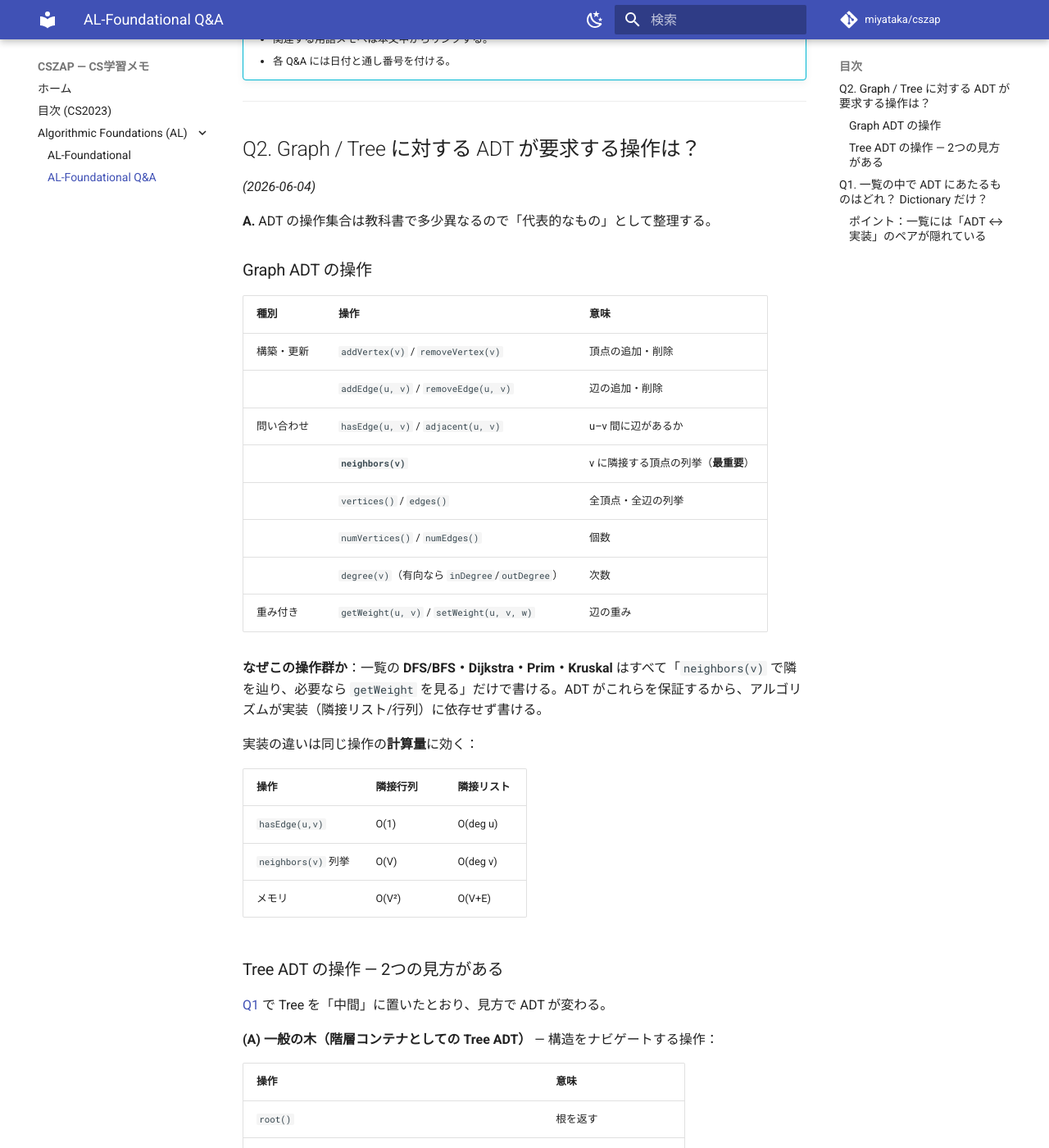
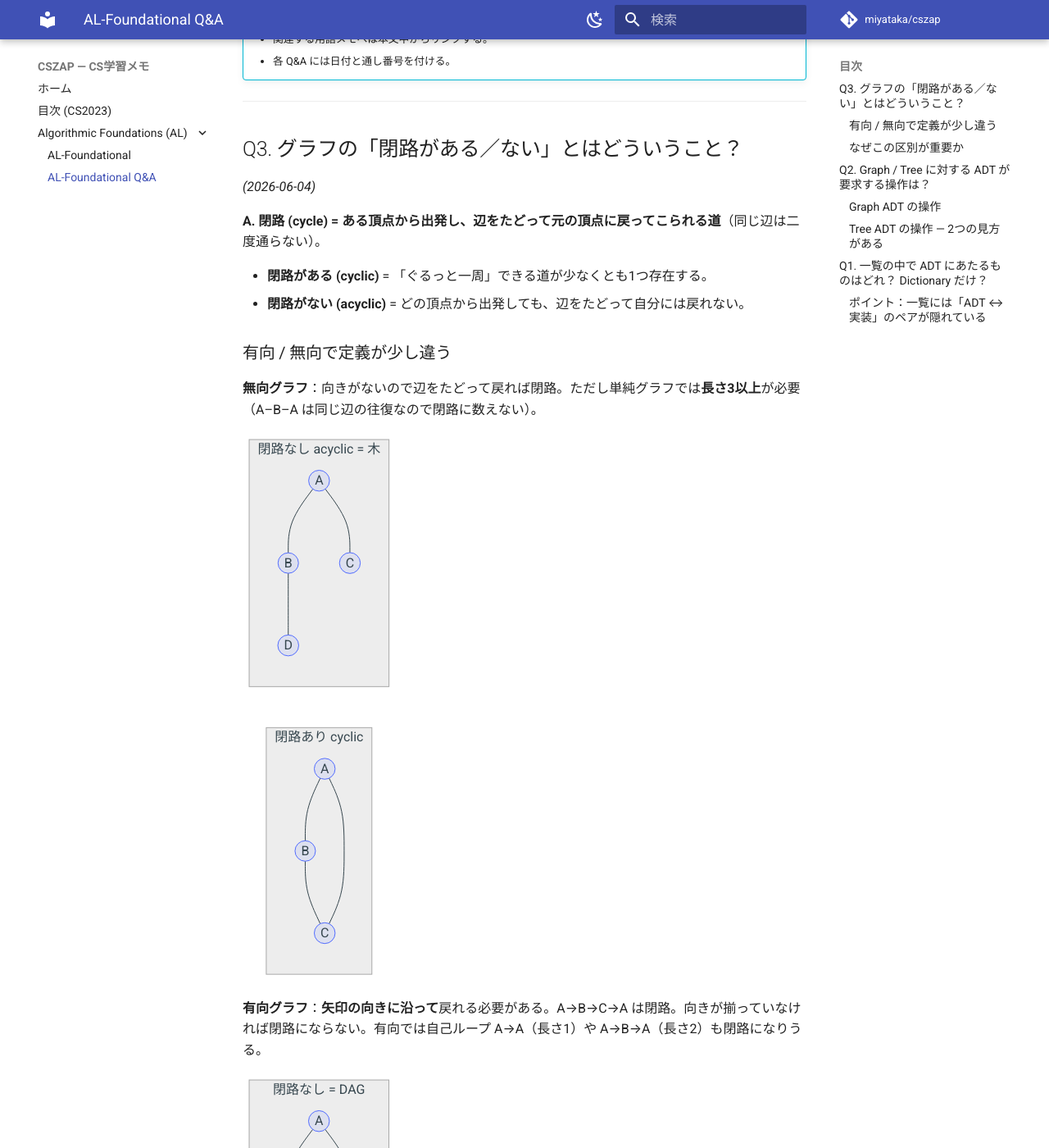
Before and after one commit to miyataka/cszap, an MkDocs documentation site: the page built from docs/AL/AL-Foundational-QA.md, in a window 1280 px wide and 1400 px high, scrolled down 290 px. Shown: the whole window at 82% size. Built offline with MkDocs 1.6.1 and Material for MkDocs 9.7.7, drawn with Linux system fonts in a browser that asks for light colours; comment, search, counter and statistics services are not loaded; some of the changed text lies outside the part shown.

Commit message:
docs(qa): record Q3 — cyclic vs acyclic graphs

````diff
--- a/docs/AL/AL-Foundational-QA.md
+++ b/docs/AL/AL-Foundational-QA.md
@@ -10,6 +10,65 @@
 ---
 
 <!-- 新しい Q&A はこの下に、最新を上にして追記する -->
+
+## Q3. グラフの「閉路がある／ない」とはどういうこと？ {#q3}
+
+*(2026-06-04)*
+
+**A.** **閉路 (cycle) = ある頂点から出発し、辺をたどって元の頂点に戻ってこられる道**（同じ辺は二度通らない）。
+
+- **閉路がある (cyclic)** = 「ぐるっと一周」できる道が少なくとも1つ存在する。
+- **閉路がない (acyclic)** = どの頂点から出発しても、辺をたどって自分には戻れない。
+
+### 有向 / 無向で定義が少し違う
+
+**無向グラフ**：向きがないので辺をたどって戻れば閉路。ただし単純グラフでは**長さ3以上**が必要（A–B–A は同じ辺の往復なので閉路に数えない）。
+
+```mermaid
+graph LR
+  subgraph U1 [閉路あり cyclic]
+    A1((A)) --- B1((B))
+    B1 --- C1((C))
+    C1 --- A1
+  end
+  subgraph U2 [閉路なし acyclic = 木]
+    A2((A)) --- B2((B))
+    A2 --- C2((C))
+    B2 --- D2((D))
+  end
+```
+
+**有向グラフ**：**矢印の向きに沿って**戻れる必要がある。A→B→C→A は閉路。向きが揃っていなければ閉路にならない。有向では自己ループ A→A（長さ1）や A→B→A（長さ2）も閉路になりうる。
+
+```mermaid
+graph LR
+  subgraph D1 [有向閉路あり]
+    A1((A)) --> B1((B))
+    B1 --> C1((C))
+    C1 --> A1
+  end
+  subgraph D2 [閉路なし = DAG]
+    A2((A)) --> B2((B))
+    A2 --> C2((C))
+    B2 --> D2b((D))
+    C2 --> D2b
+  end
+```
+
+### なぜこの区別が重要か
+
+| 区別 | 重要な特殊形・帰結 |
+|---|---|
+| **無向・閉路なし・連結** | = **木 (tree)**。閉路なしだが非連結なら **森 (forest)** |
+| **有向・閉路なし** | = **DAG（有向非巡回グラフ）**。依存関係・ビルド順・タスクスケジュール・git の履歴・式の計算順 |
+| **トポロジカルソート** | **DAG のときだけ**可能（閉路があると「どちらが先か」決められない）|
+| その他 | 閉路検出、最短経路での「負の閉路」問題、デッドロック検出（資源の循環待ち）|
+
+直感的には、**閉路がある = 堂々巡りができる**／**閉路がない = 一方通行で必ず終点にたどり着く**。DAG の「依存関係を一列に並べられる（トポロジカルソート）」性質は、閉路がないからこそ成り立つ。
+
+関連: [グラフと木](AL-Foundational.md#tree)、[トポロジカルソート](AL-Foundational.md#6-グラフアルゴリズム-graph-algorithms)
+
+---
 
 ## Q2. Graph / Tree に対する ADT が要求する操作は？ {#q2}
 
````
